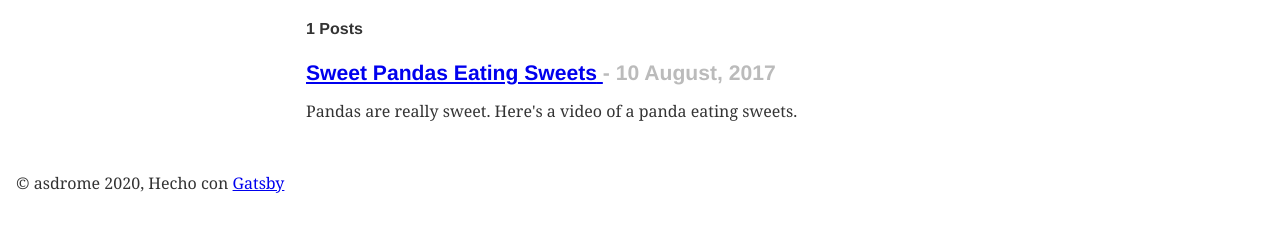
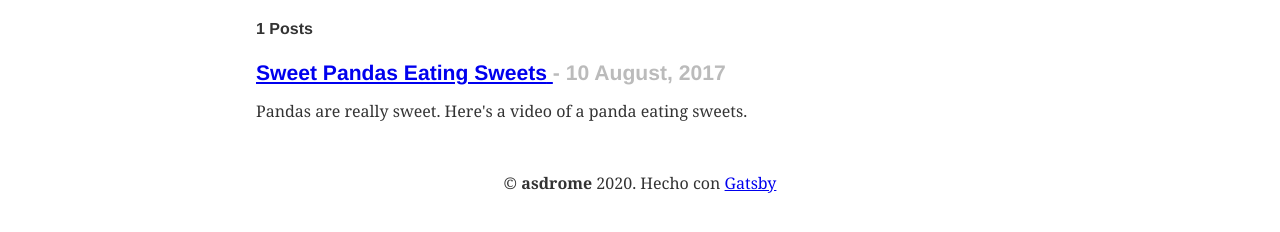
Before and after one commit to asdromundo/asdrome.digital, a Gatsby site: page / in a window 1280 px wide. Shown: the part 802-1034 px from the top of the page. Built offline with nearby package versions, Linux system fonts and the light colour scheme; Gatsby itself is replaced by a stand-in of ours; some packages are replaced by stand-ins of ours.

Commit message:
Finalmente quedó la base

```diff
--- a/src/components/blog-container.js
+++ b/src/components/blog-container.js
@@ -5,7 +5,7 @@ export default function BlogContainer({ children }) {
     <div
       style={{
         margin: `3rem auto`,
-        maxWidth: `700px`,
+        maxWidth: `800px`,
         padding: `0 1rem`,
       }}
     >
--- a/src/components/layout.js
+++ b/src/components/layout.js
@@ -31,8 +31,8 @@ const Layout = ({ children }) => {
         }}
       >
         <main>{children}</main>
-        <footer>
-          © asdrome {new Date().getFullYear()}, Hecho con
+        <footer style={{textAlign: `center`}}>
+          © <b>asdrome</b> {new Date().getFullYear()}. Hecho con
           {` `}
           <a href="https://www.gatsbyjs.org">Gatsby</a>
         </footer>
```
